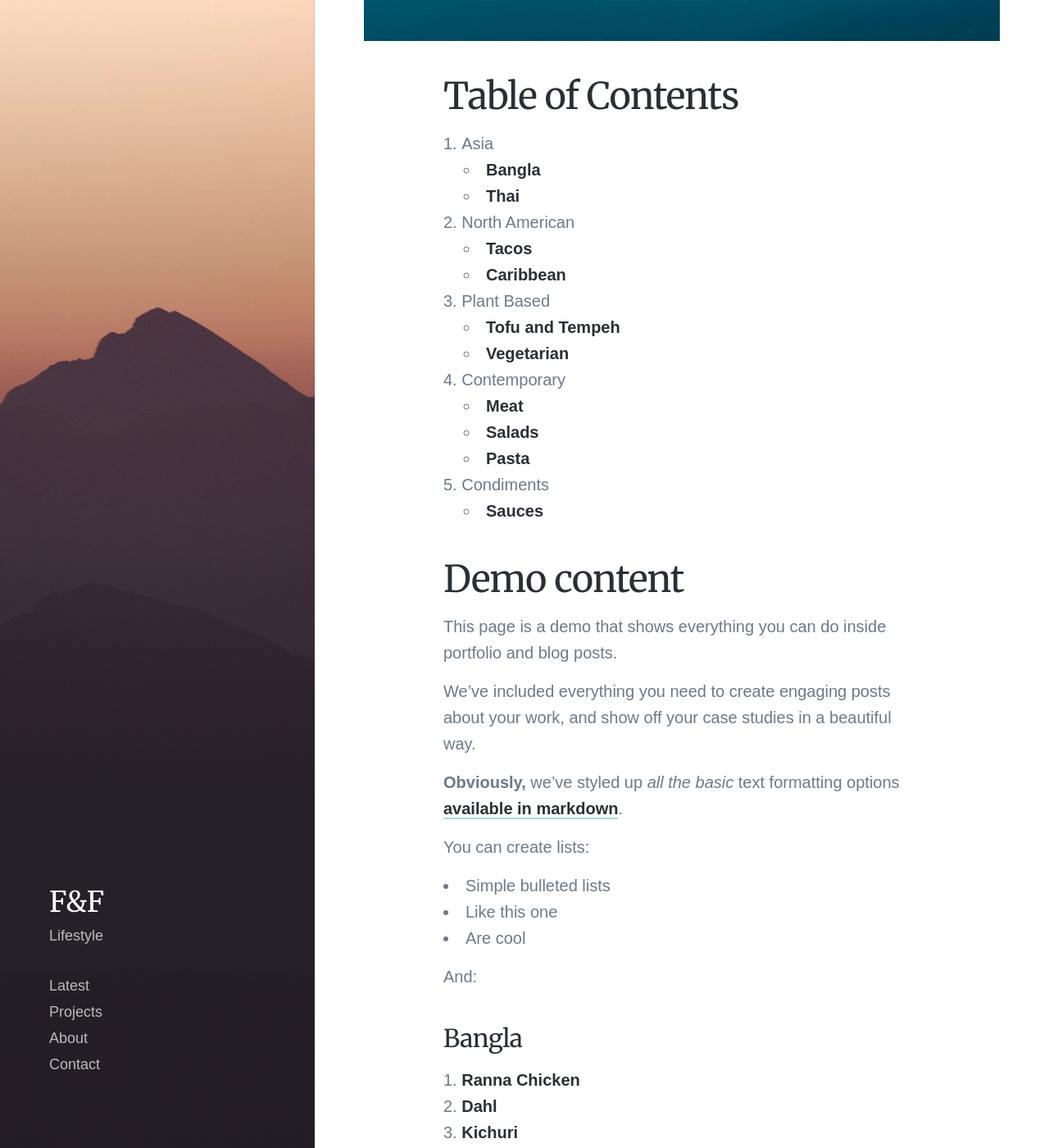
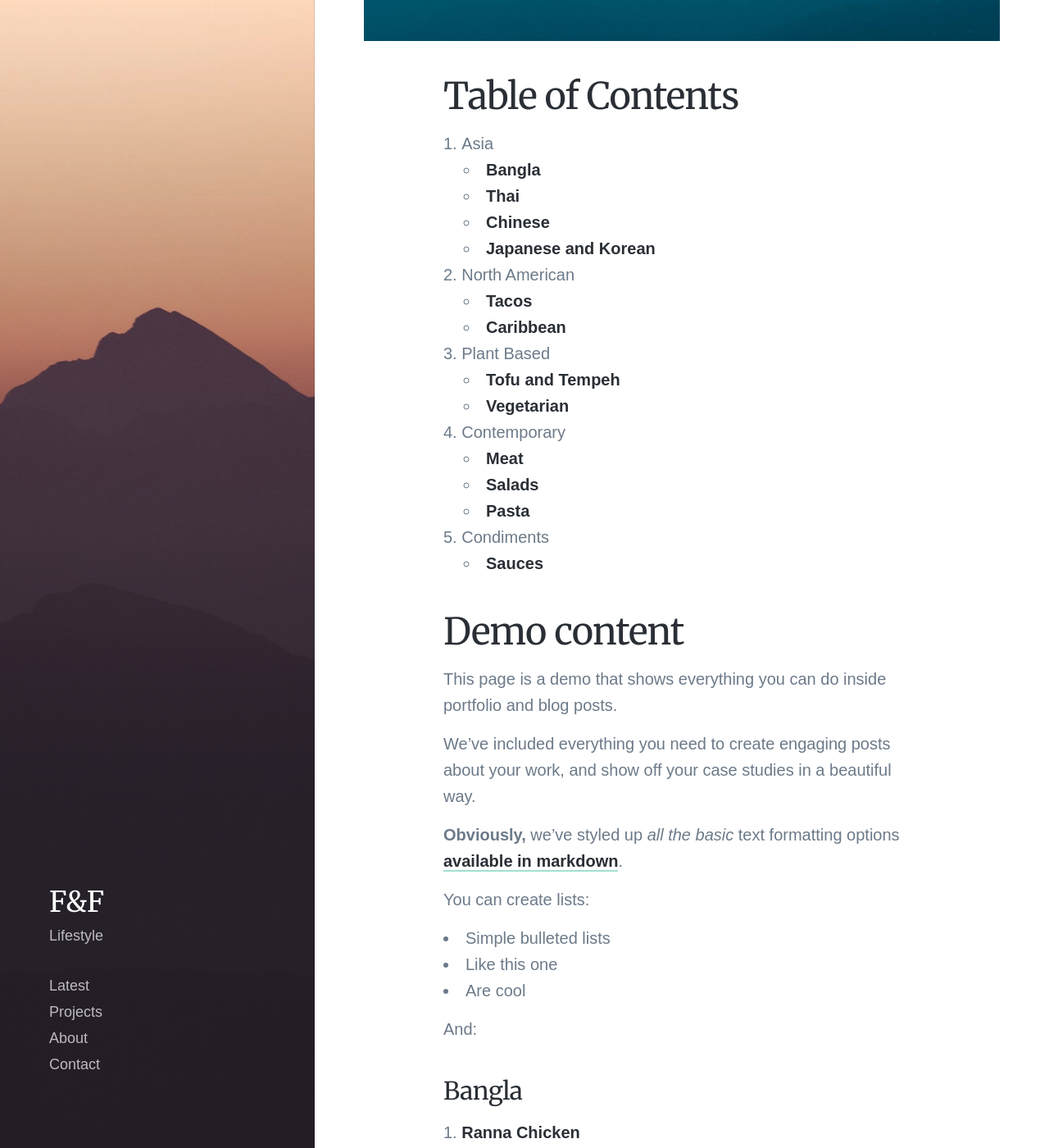
Before and after one commit to zibrahims/zibrahims.github.io, a Jekyll site: the page built from _projects/2025-05-recipes.md, in a window 1280 px wide and 1400 px high, scrolled down 571 px. Shown: the whole window at 82% size. Built offline with Jekyll 4.4.1, drawn with Linux system fonts in a browser that asks for light colours; nearby versions of some CDN libraries; some web fonts are replaced.

Commit message:
Add Chinese stir fry html and update project file

```diff
--- a/_projects/2025-05-recipes.md
+++ b/_projects/2025-05-recipes.md
@@ -12,6 +12,8 @@ featured_image: '/images/demo/demo-square.jpg'
 1. Asia
    * [Bangla](#bangla)
    * [Thai](#thai)
+   * [Chinese](#chinese)
+   * [Japanese and Korean](#japanese-and-korean)
 1. North American
    * [Tacos](#tacos)
    * [Caribbean](#caribbean)
@@ -49,6 +51,10 @@ And:
 1. [Kichuri](/bangla-kichuri)
 1. [Eggplant](/bangla-eggplant)
 1. [Tumeric Cauliflower](/bangla-tumeric-cauliflower)
+
+### Chinese
+
+1. [Stir Fry](/chinese-stir-fry)
 
 ### Japanese and Korean
 
```
Also changed, not shown: 2 other files.
